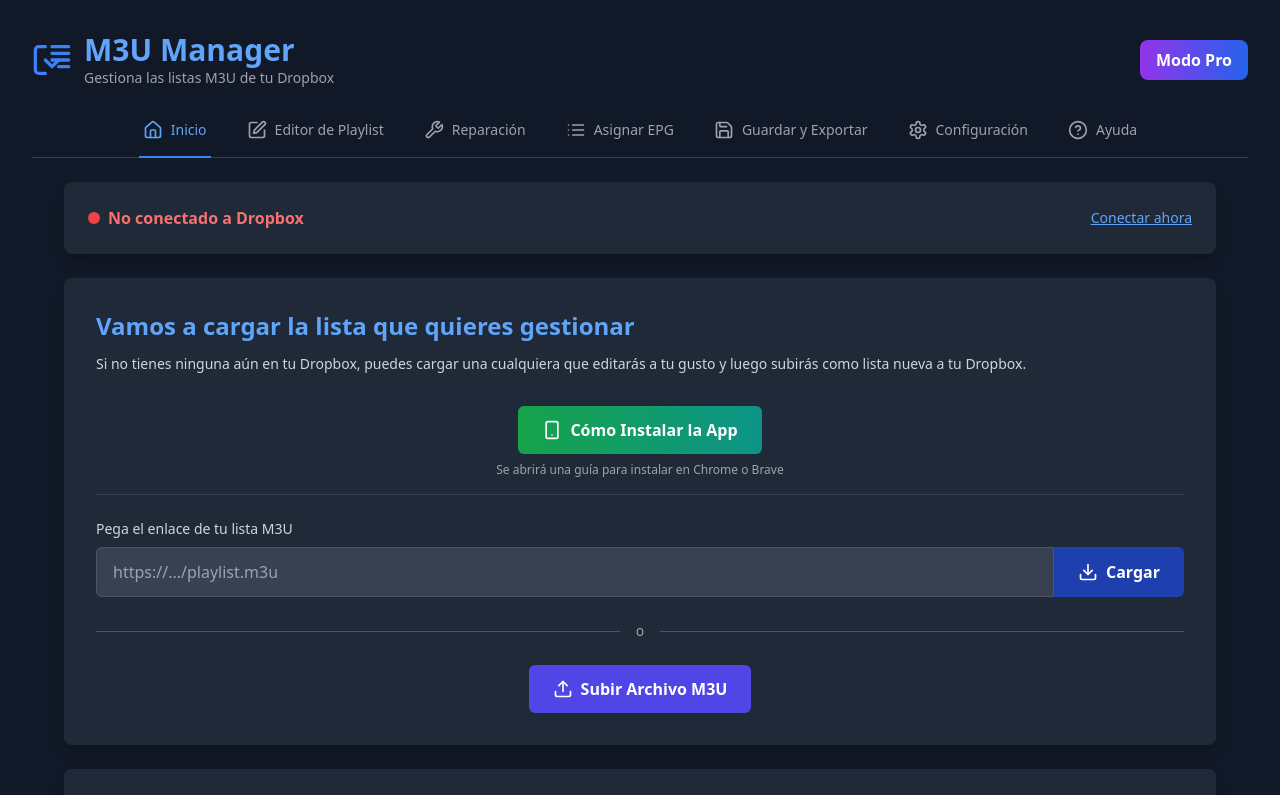
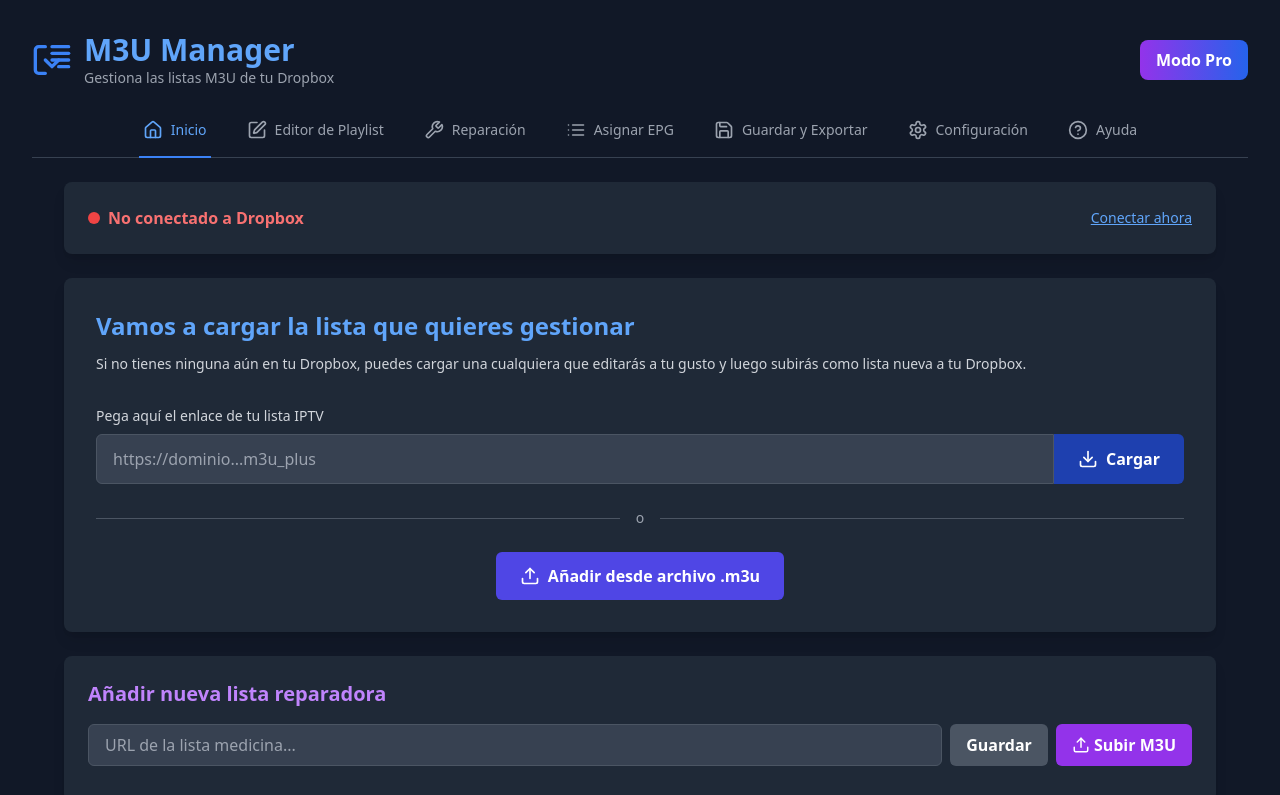
Before and after one commit to hijodkain/PWA-M3U-Manager, a Next.js app: page / in a window 1280 px wide. Shown: the top 795 px of the page. Built offline with nearby package versions, Linux system fonts and the light colour scheme.

Commit message:
feat: Mejoras UI Inicio - Nuevo placeholder, selector Dropbox, quitar botón instalar, actualizar textos

```diff
--- a/InicioTab.tsx
+++ b/InicioTab.tsx
@@ -244,26 +244,10 @@ const InicioTab: React.FC<InicioTabProps> = ({ channelsHook, settingsHook, onNav
                 </div>
 
                 <div className="space-y-6">
-                    {/* Botón Instalar App */}
-                    <div className="text-center pb-4 border-b border-gray-700">
-                        <button
-                            onClick={handleInstallClick}
-                            className="bg-gradient-to-r from-green-600 to-teal-600 hover:from-green-700 hover:to-teal-700 text-white font-bold py-3 px-6 rounded-md inline-flex items-center transition-colors"
-                        >
-                            <Smartphone size={20} className="mr-2" />
-                            {isInstallable ? 'Instalar App en este Dispositivo' : 'Cómo Instalar la App'}
-                        </button>
-                        {!isInstallable && (
-                            <p className="text-xs text-gray-400 mt-2">
-                                Se abrirá una guía para instalar en Chrome o Brave
-                            </p>
-                        )}
-                    </div>
-
                     {/* Campo de texto para URL */}
                     <div>
                         <label htmlFor="inicio-url-input" className="block text-sm font-medium text-gray-300 mb-2">
-                            Pega el enlace de tu lista M3U
+                            Pega aquí el enlace de tu lista IPTV
                         </label>
                         <div className="flex">
                             <input
@@ -271,7 +255,7 @@ const InicioTab: React.FC<InicioTabProps> = ({ channelsHook, settingsHook, onNav
                                 type="text"
                                 value={url}
                                 onChange={(e) => setUrl(e.target.value)}
-                                placeholder="https://.../playlist.m3u"
+                                placeholder="https://dominio...m3u_plus"
                                 className="flex-grow bg-gray-700 border border-gray-600 rounded-l-md px-4 py-3 text-white focus:ring-blue-500 focus:border-blue-500"
                             />
                             <button
@@ -282,10 +266,10 @@ const InicioTab: React.FC<InicioTabProps> = ({ channelsHook, settingsHook, onNav
                                 <Download size={20} className="mr-2" /> Cargar
                             </button>
                         </div>
-                        {savedUrls.length > 0 && (
+                        {savedDropboxLists.length > 0 && (
                             <div className="mt-3">
                                 <select
-                                    id="inicio-saved-urls-select"
+                                    id="inicio-dropbox-select"
                                     value=""
                                     onChange={(e) => {
                                         if (e.target.value) {
@@ -294,8 +278,8 @@ const InicioTab: React.FC<InicioTabProps> = ({ channelsHook, settingsHook, onNav
                                     }}
                                     className="w-full bg-gray-700 border border-gray-600 rounded-md px-4 py-3 text-white focus:ring-blue-500 focus:border-blue-500"
                                 >
-                                    <option value="">o selecciona una lista guardada...</option>
-                                    {savedUrls.map(item => (
+                                    <option value="">o selecciona una de tu Dropbox</option>
+                                    {savedDropboxLists.map(item => (
                                         <option key={item.id} value={item.url}>
                                             {item.name}
                                         </option>
@@ -321,7 +305,7 @@ const InicioTab: React.FC<InicioTabProps> = ({ channelsHook, settingsHook, onNav
                             htmlFor="inicio-file-upload"
                             className="cursor-pointer bg-indigo-600 hover:bg-indigo-700 text-white font-bold py-3 px-6 rounded-md inline-flex items-center transition-colors"
                         >
-                            <Upload size={20} className="mr-2" /> Subir Archivo M3U
+                            <Upload size={20} className="mr-2" /> Añadir desde archivo .m3u
                         </label>
                         <input
                             id="inicio-file-upload"
```
